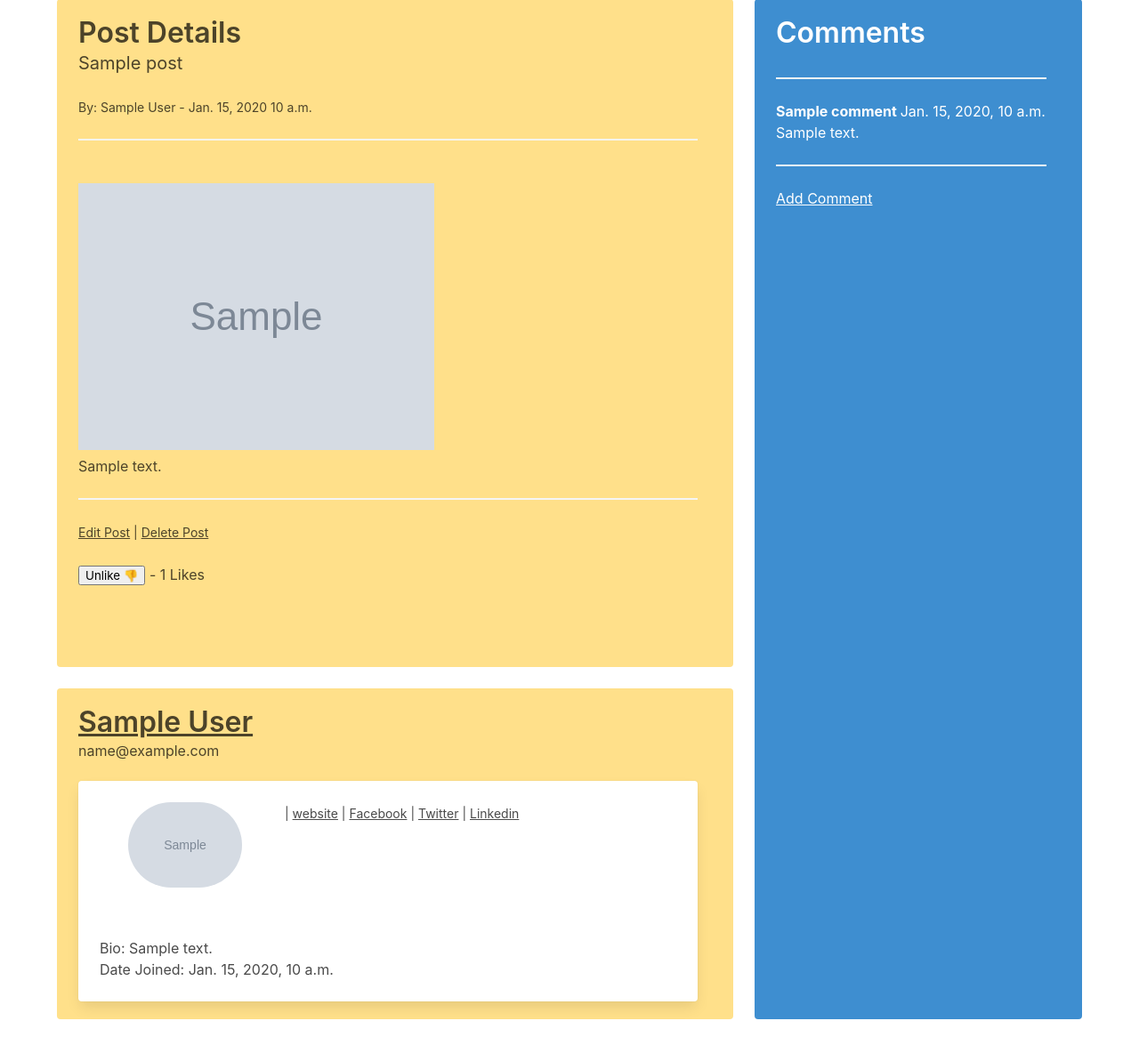
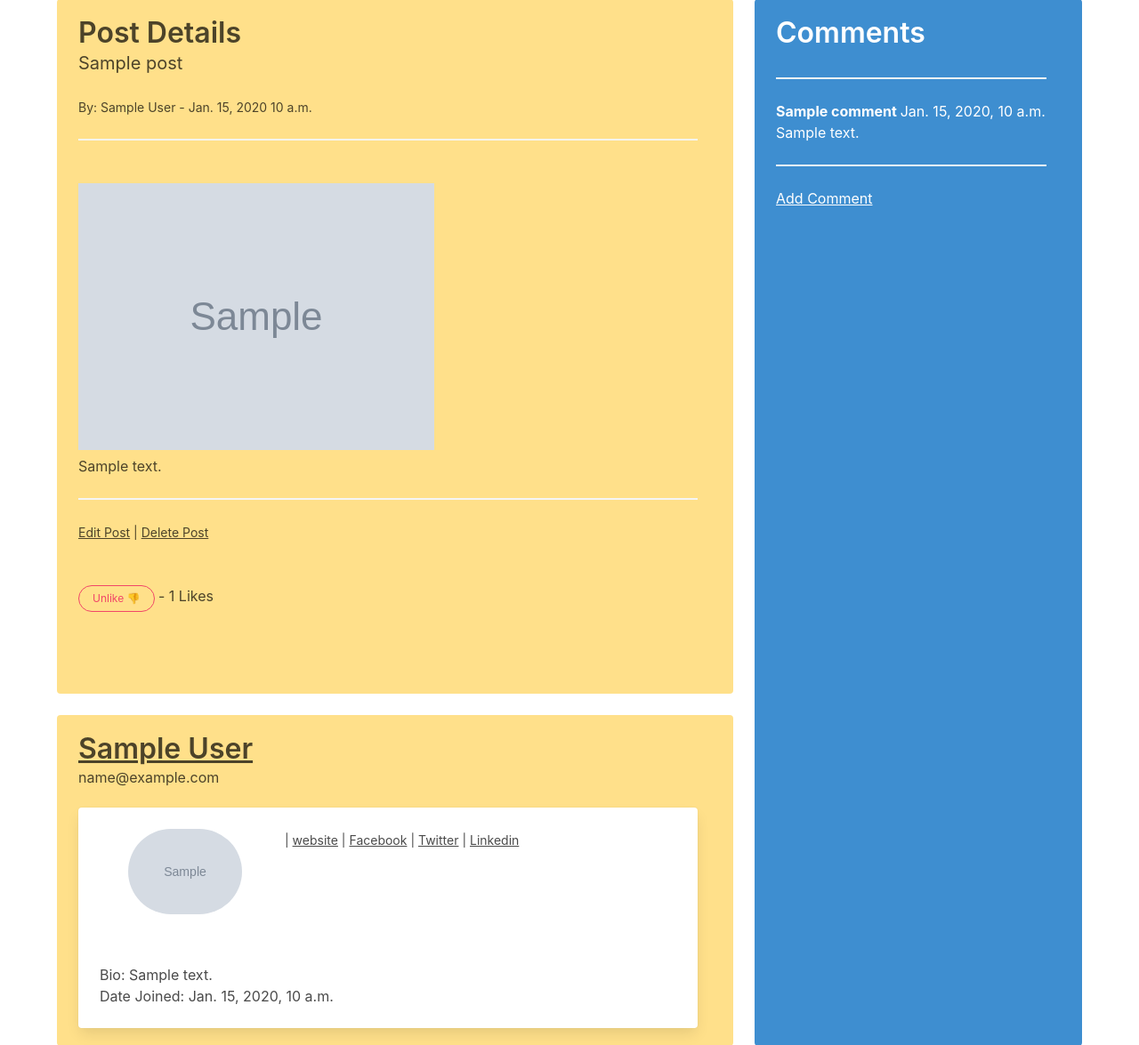
Before and after one commit to Gonzalez32/Newpost, a Django app: page /article/1 in a window 1280 px wide. Shown: the part 219-1394 px from the top of the page at 89% size. Before the commit the page ends 1365 px from the top, so only its background shows below. Run offline with Django 3.2, Linux system fonts and the light colour scheme; a user stored in the database is signed in; tables that the repository leaves empty hold one stand-in row (values such as "Sample post"); grey boxes marked "Sample" are stand-in pictures; some libraries are stand-ins or nearby versions.

Commit message:
updated post view

```diff
--- a/main_app/templates/article_details.html
+++ b/main_app/templates/article_details.html
@@ -2,57 +2,6 @@
 {% load static %}
 
 {% block content %}
-
-    <!-- <h1>Post Details</h1>
-    <br>
-    <h1>{{ post.title }}</h1>
-
-    <small>
-        By:
-        {{ post.author.first_name }}
-        {{ post.author.last_name }} -
-        {{ post.post_date }}
-        {{ post.post_time}}
-    </small><br>
-    <hr>
-    <br/>
-    {% if post.header_image %}
-        <img src="{{ post.header_image.url }}" alt="">
-    {% endif %}
-    <br>
-    {{ post.body|safe }}
-
-    <br/><br>
-    {% if user.is_authenticated %}
-        {% if user.id == post.author.id %}
-            <small><a href="{% url 'update_post' post.pk %}">Edit Post</a></small><br>
-            <small><a href="{% url 'delete_post' post.pk %}">Delete Post</a></small><br>
-        {% endif %}
-    {% endif %}
-    <a href="{% url 'home' %}">Go Back</a>
-
-    <br><br>
-    <hr>
-    <br>
-    <form action="{% url 'like_post' post.pk %}"
-    method="POST">
-        {% csrf_token %}
-
-    {% if user.is_authenticated %}
-        {% if liked %}
-            <button type="submit", name="post_id", value="{{ post.id }}", class="">Unlike 👎 </button>
-        {% else %}
-            <button type="submit", name="post_id", value="{{ post.id }}", class="">Like 👍 </button>
-        {% endif %}
-    {% else %}
-        <small>
-            <a class="button is-success is-outlined is-rounded" href="{% url 'login' %}">
-                Login to like!
-              </a>
-        </small>
-    {% endif %}
-            - {{ total_likes }} Likes
-    </form><br><br> -->
 
     <hr>
     <div class="tile is-ancestor">
@@ -85,15 +34,16 @@
                         {% endif %}
                     {% endif %}
                     <br>
+                    <br>
                     <form action="{% url 'like_post' post.pk %}"
                     method="POST">
                         {% csrf_token %}
 
                     {% if user.is_authenticated %}
                         {% if liked %}
-                            <button type="submit", name="post_id", value="{{ post.id }}", class="">Unlike 👎 </button>
+                            <button type="submit", name="post_id", value="{{ post.id }}", class="button is-danger is-outlined is-rounded is-small">Unlike 👎 </button>
                         {% else %}
-                            <button type="submit", name="post_id", value="{{ post.id }}", class="">Like 👍 </button>
+                            <button type="submit", name="post_id", value="{{ post.id }}", class="button is-success is-outlined is-rounded is-small">Like 👍 </button>
                         {% endif %}
                     {% else %}
                         <small>
@@ -108,33 +58,11 @@
                     <!-- <a href="{% url 'home' %}">Go Back</a> -->
                 </article>
             </div>
-            <!-- <div class="tile is-parent is-vertical">
-              <article class="tile is-child notification is-primary">
-                <p class="title">Vertical...</p>
-                <p class="subtitle">Top tile</p>
-              </article>
-              <article class="tile is-child notification is-warning">
-                <p class="title">...tiles</p>
-                <p class="subtitle">Bottom tile</p>
-              </article>
-            </div>
-            <div class="tile is-parent">
-              <article class="tile is-child notification is-info">
-                <p class="title">Middle tile</p>
-                <p class="subtitle">With an image</p>
-                <!-- <figure class="image is-4by3">
-                  <img src="https://bulma.io/images/placeholders/640x480.png">
-                </figure> -->
-
-              <!-- </article>
-            </div> -->
           </div>
           <div class="tile is-parent">
             <article class="tile is-child notification is-warning">
                 <p class="title"><a href="{% url 'show_profile_page' post.author.profile.id %}">{{ post.author.first_name }} {{ post.author.last_name }}</a></p>
                 <p class="subtitle is-6">{{ post.author.email }}</p>
-              <!-- <p class="title">Wide tile</p>
-              <p class="subtitle">Aligned with the right tile</p> -->
               <div class="content">
                 <!-- Content -->
                 <div class="card">
@@ -152,8 +80,6 @@
                             {% endif %}
                         </div>
                         <div class="media-content">
-                          <!-- <p class="title is-4"><a href="{% url 'show_profile_page' post.author.profile.id %}">{{ post.author.first_name }} {{ post.author.last_name }}</a></p>
-                          <p class="subtitle is-6">{{ post.author.email }}</p> -->
                             <small>
                                 {% if post.author.profile.website_url %}
                                     | <a href="{{ post.author.profile.website_url }}">website</a>
@@ -217,49 +143,6 @@
 
     <hr>
 
-    <!-- <div class="card">
-        <div class="card-content">
-          <div class="media">
-            <div class="media-left">
-                {% if post.author.profile.profile_pic %}
-                    <figure class="image is-128x128">
-                        <img class="is-rounded" src="{{ post.author.profile.profile_pic.url }}" alt="Placeholder image">
-                    </figure>
-                {% else %}
-                    <figure class="image is-128x128">
-                        <img class="is-rounded" src="{% static 'theblog/images/Profile-PNG-Icon.png' %}" alt="Placeholder image">
-                    </figure>
-                {% endif %}
-            </div>
-            <div class="media-content">
-              <p class="title is-4"><a href="{% url 'show_profile_page' post.author.profile.id %}">{{ post.author.first_name }} {{ post.author.last_name }}</a></p>
-              <p class="subtitle is-6">{{ post.author.email }}</p>
-                <small>
-                    {% if post.author.profile.website_url %}
-                        | <a href="{{ post.author.profile.website_url }}">website</a>
-                    {% endif %}
 
-                    {% if post.author.profile.facebook_url %}
-                        | <a href="{{ post.author.profile.facebook_url }}">Facebook</a>
-                    {% endif %}
-
-                    {% if post.author.profile.twitter_url %}
-                        | <a href="{{ post.author.profile.twitter_url }}">Twitter</a>
-                    {% endif %}
-
-                    {% if post.author.profile.linkedin_url %}
-                        | <a href="{{ post.author.profile.linkedin_url }}">Linkedin</a>
-                    {% endif %}
-                </small>
-            </div>
-          </div>
-
-          <div class="content">
-            Bio: {{ post.author.profile.bio }}
-            <br>
-            <time datetime="">Date Joined: {{ post.author.date_joined }}</time>
-          </div>
-        </div>
-    </div> -->
 
 {% endblock %}
```
Also changed, not shown: main_app/templates/delete_post.html (+6 -2 lines), main_app/templates/update_post.html (+6 -3 lines).
